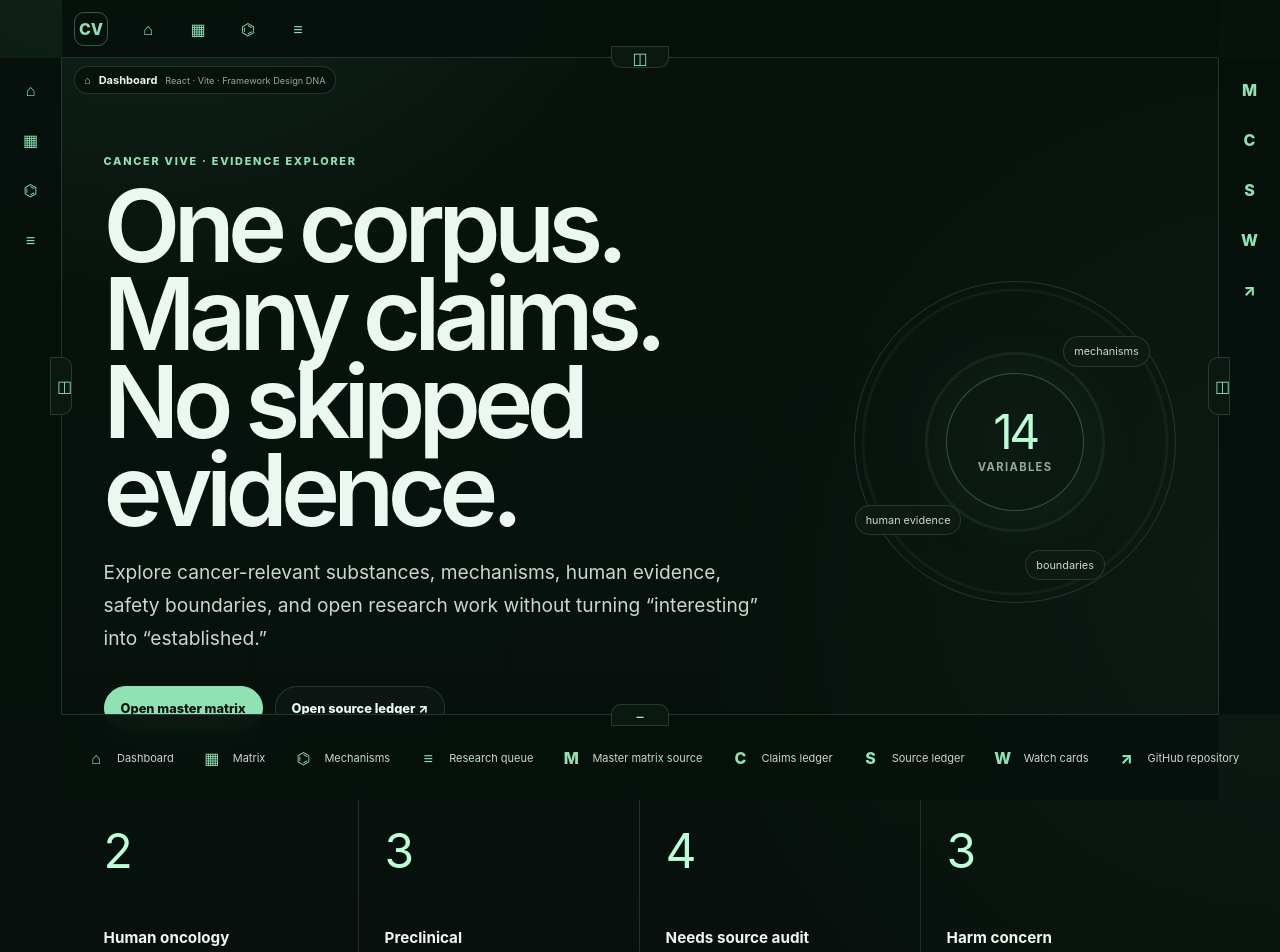
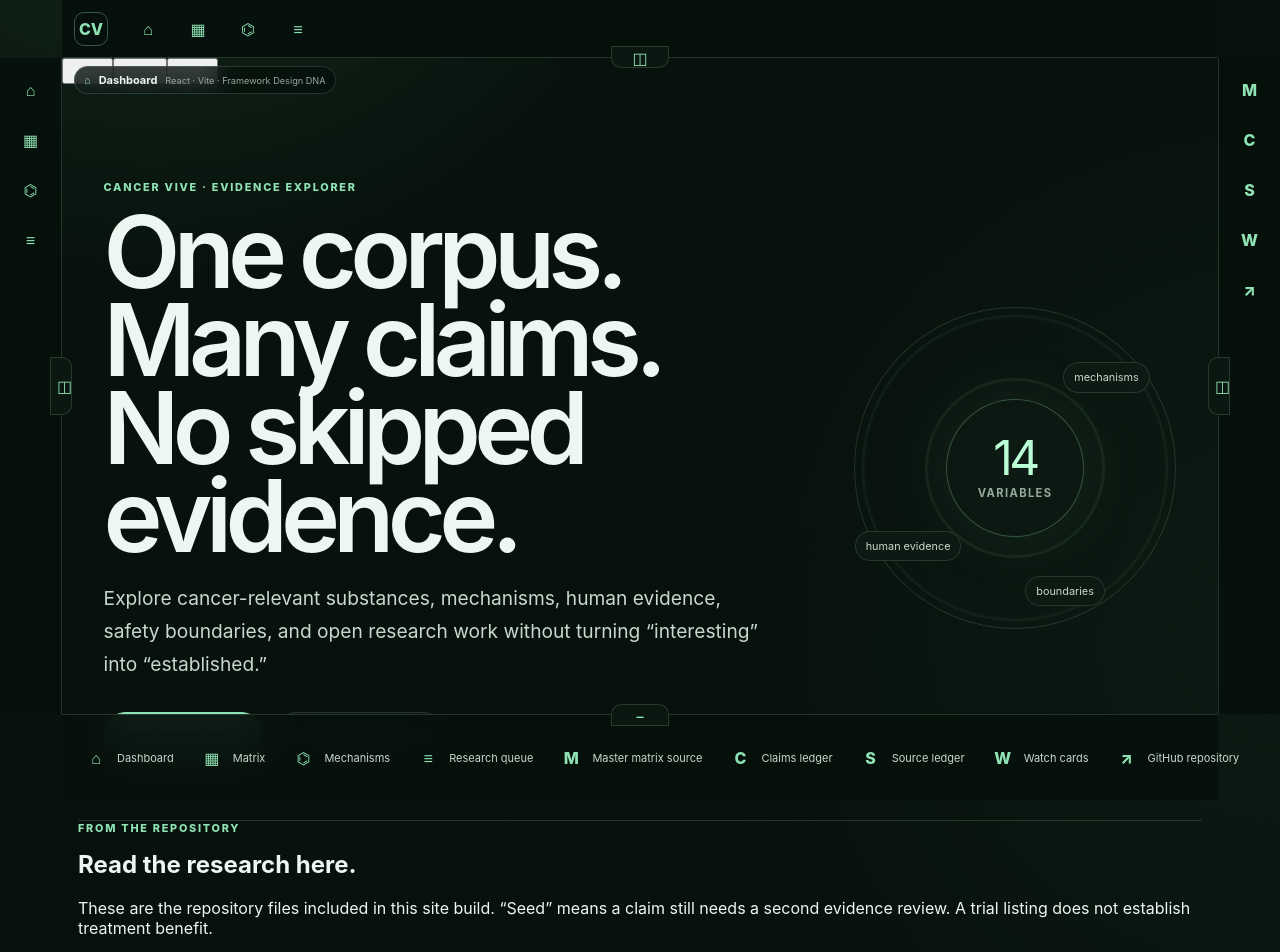
Before and after one commit to marvelousempire/cancer-vive, a React (Vite) app: page / in a window 1280 px wide. Shown: the top 952 px of the page. Built offline with nearby package versions, Linux system fonts and the light colour scheme.

Commit message:
Project canonical corpus and blue adaptive theme into Cancer Vive

```diff
--- a/src/App.jsx
+++ b/src/App.jsx
@@ -1,6 +1,7 @@
 import React, { useMemo, useState } from "react";
 import { evidenceItems, evidenceClasses, mechanismLabels, researchQueue } from "./data.js";
 import FrameworkShell from "./FrameworkShell.jsx";
+import Corpus from "./Corpus.jsx";
 
 const REPO = "https://github.com/marvelousempire/cancer-vive";
 const LINKS = {
@@ -126,6 +127,8 @@ function Dashboard({ onNavigate }) {
           <div className="orbit-note orbit-three">boundaries</div>
         </div>
       </section>
+
+      <Corpus initial="overview" />
 
       <section className="metrics-grid">
         <Metric value={counts.human} label="Human oncology" detail="Human cancer studies or trials exist for the named context." />
@@ -287,6 +290,8 @@ function Matrix() {
         <p>This matrix crosses every filed variable against the mechanism lanes in the current corpus. A marked cell means the lane is filed, not that a human treatment effect is established.</p>
       </div>
 
+      <Corpus initial="matrix" />
+
       <div className="mechanism-matrix">
         <div className="matrix-header-row">
           <span>Variable</span>
@@ -327,6 +332,8 @@ function ResearchQueue() {
         ))}
       </div>
 
+      <Corpus initial="claims" />
+
       <div className="source-dock">
         <div><p className="eyebrow">Canonical files</p><h2>Go to the evidence, not the decoration.</h2></div>
         <div className="source-links">
@@ -342,6 +349,8 @@ function ResearchQueue() {
 
 export default function App() {
   const [view, setView] = useState("dashboard");
+  const [theme, setTheme] = useState(() => { try { return localStorage.getItem("cancer-vive.theme.v1") || "auto"; } catch { return "auto"; } });
+  const setThemeChoice = (choice) => { setTheme(choice); try { localStorage.setItem("cancer-vive.theme.v1", choice); } catch {} };
   const [compareIds, setCompareIds] = useState([]);
   const [compareOpen, setCompareOpen] = useState(false);
 
@@ -359,8 +368,10 @@ export default function App() {
   };
 
   return (
+    <div className={"theme-root theme-" + theme}>
     <FrameworkShell activeView={view} onNavigate={navigate}>
       <div className="site-shell">
+      <div className="theme-control" role="group" aria-label="Color theme">{["auto", "light", "dark"].map((choice) => <button type="button" key={choice} aria-pressed={theme === choice} onClick={() => setThemeChoice(choice)}>{choice[0].toUpperCase() + choice.slice(1)}</button>)}</div>
       <main className="page">
         {view === "dashboard" && <Dashboard onNavigate={navigate} />}
         {view === "matrix" && <Matrix />}
@@ -383,5 +394,6 @@ export default function App() {
       </footer>
       </div>
     </FrameworkShell>
+    </div>
   );
 }
```
